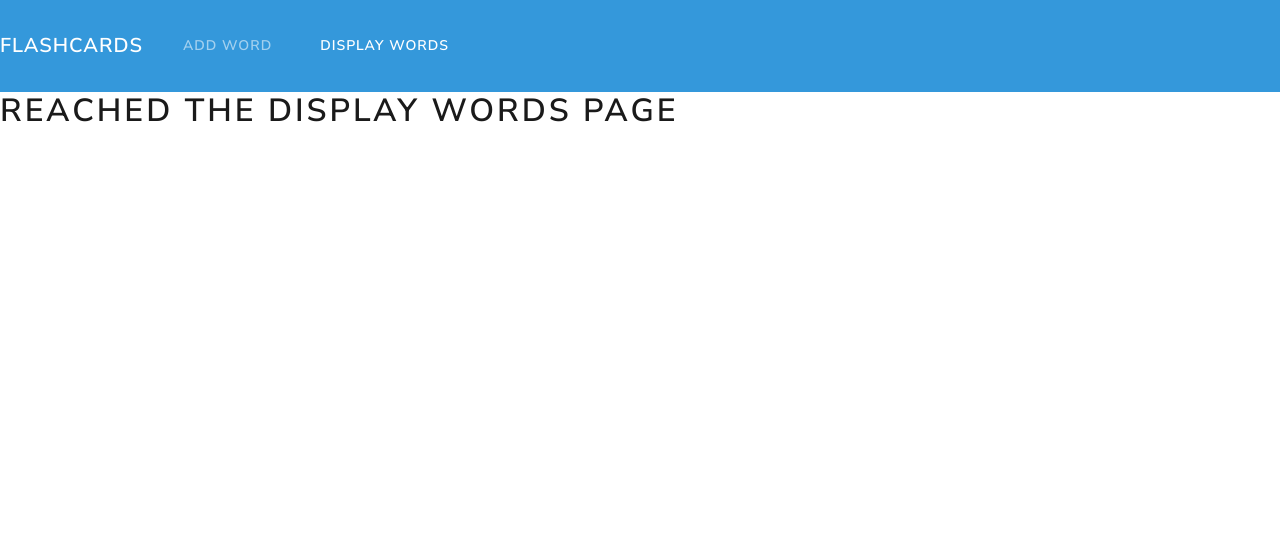
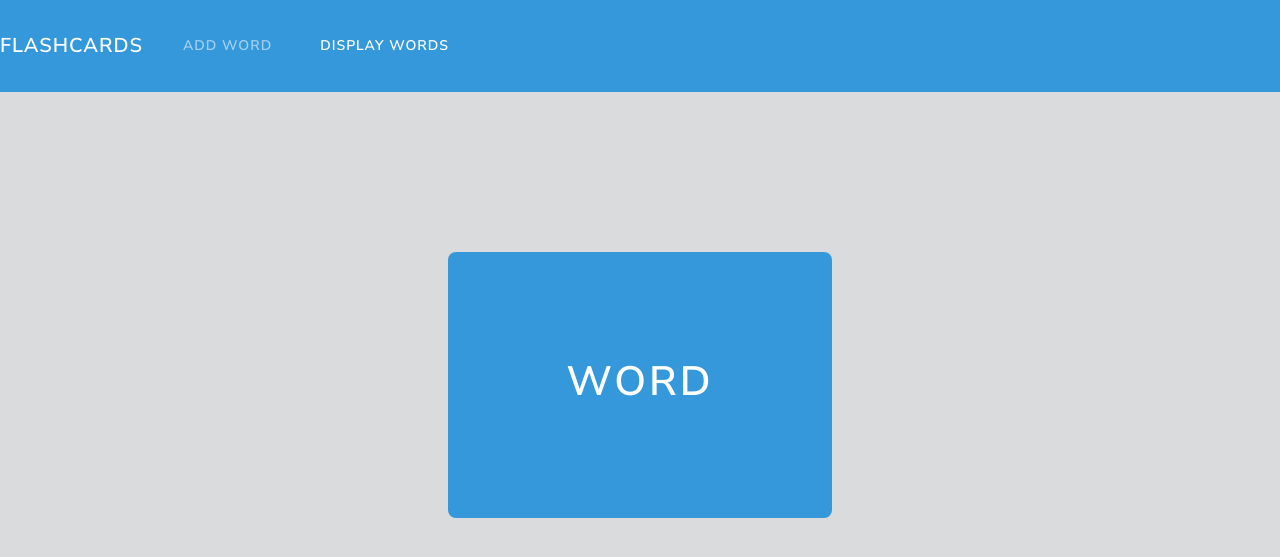
Before and after one commit to mariashapo/FlashCards, a Flask app: page /display_words in a window 1280 px wide. Shown: the top 557 px of the page. Run offline with Flask 3, Linux system fonts and the light colour scheme; some libraries are stand-ins or nearby versions.

Commit message:
Modified the html files to center the form and the flashcard. Set their width and height to viewports to update depending on the window size.

```diff
--- a/api/templates/added_word.html
+++ b/api/templates/added_word.html
@@ -7,9 +7,12 @@
             .form-background {
                 background-color: #3498db;
             }
+            .page-background {
+                background-color: #dadbdc;
+            }
           </style>
 	</head>
-<body>
+<body class="page-background">
     {{create_navbar("index", "form-background")}}
     <h1 class="bg-success">Success</h1>
     <h3>The word-translation pair: {{word}}-{{translation}} was added to the database</h3>
--- a/api/templates/display_words.html
+++ b/api/templates/display_words.html
@@ -3,14 +3,90 @@
 <html lang="en">
 <head>
    <link rel="stylesheet" type="text/css" href="{{ url_for('static', filename='css/bootstrap.css') }}">
-	</head>
    <style>
+       .body-stuff {
+           display: flex;
+           flex-direction: column;
+           align-items: center;
+           justify-content: center;
+           height: 100vh;
+           margin: 0;
+       }
+
         .form-background {
             background-color: #3498db;
         }
+
+        .page-background {
+            background-color: #dadbdc;
+        }
+
+
+       .flashcard-container {
+           max-width: 30vw;
+           width: 100%;
+           margin-top: 20vh;
+       }
+
+
+       .flashcard {
+           width: 100%;
+           height: 33.3vh; /* Adjust height based on your content */
+           transform-style: preserve-3d;
+           transition: transform 0.5s;
+           cursor: pointer;
+       }
+
+       .centering {
+            margin: auto;
+       }
+
+       .front, .back {
+           position: absolute;
+           width: 100%;
+           height: 100%;
+           backface-visibility: hidden;
+           display: flex;
+           justify-content: center;
+           align-items: center;
+           font-size: 24px;
+           color: #fff;
+           background-color: #3498db;
+           border-radius: 8px;
+       }
+
+
+       .back {
+           transform: rotateY(180deg);
+       }
    </style>
-<body>
+</head>
+<body class="page-background text-center">
     {{create_navbar("display_words", "form-background")}}
-    <h1>Reached the display words page</h1>
+    <div class="container centering">
+   <div class="row">
+    <div class="col-xs-1" align="center">
+   <div class="flashcard-container" onclick="flipFlashcard()">
+       <div class="flashcard">
+           <div class="front">
+               <h2 style="color: #fff; font-size: 3.2vw;">Word</h2>
+           </div>
+           <div class="back" >
+               <h2 style="color: #fff; font-size: 3.2vw;">Translation</h2>
+           </div>
+       </div>
+   </div>
+   </div>
+   </div>
+   </div>
+   </div>
+
+
+   <script>
+       function flipFlashcard() {
+           var flashcard = document.querySelector('.flashcard');
+           flashcard.style.transform = flashcard.style.transform === 'rotateY(180deg)' ? 'rotateY(0deg)' : 'rotateY(180deg)';
+       }
+   </script>
 </body>
 </html>
--- a/api/templates/index.html
+++ b/api/templates/index.html
@@ -7,9 +7,12 @@
             .form-background {
                 background-color: #3498db;
             }
+            .page-background {
+                background-color: #dadbdc;
+            }
           </style>
 	</head>
-<body>
+<body class="page-background">
     {{create_navbar("index", "form-background")}}
     <h1>Index page</h1>
 </body>
```
Also changed, not shown: api/templates/add_word.html (+8 -4 lines). Lines whose indentation alone changed are shown as unchanged.
